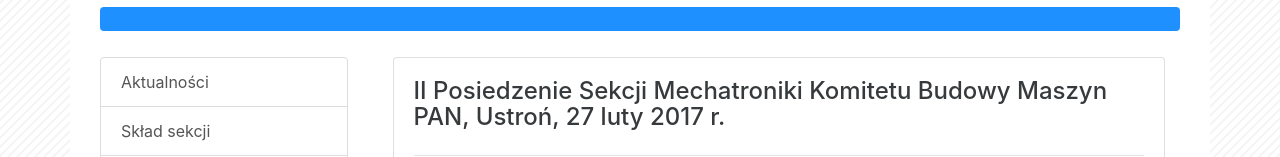
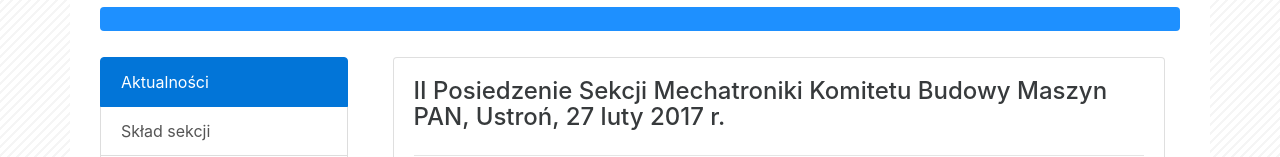
Before and after one commit to koralm/smkbm_Pajor, a plain HTML site: page index.html in a window 1280 px wide. Shown: the part 323-480 px from the top of the page. Drawn offline with Linux system fonts and the light colour scheme; a script that the page names is missing.

Commit message:
add active to news

```diff
--- a/index.html
+++ b/index.html
@@ -38,7 +38,7 @@
         <div class="row">
           <div class="col-xs-6 col-md-3">
             <div class="list-group">
-              <button id="news" type="button" class="list-group-item list-group-item-action">Aktualności</button>
+              <button id="news" type="button" class="list-group-item list-group-item-action active">Aktualności</button>
               <button id="members" type="button" class="list-group-item list-group-item-action">Skład sekcji</button>
               <button id="range" type="button" class="list-group-item list-group-item-action">Zakres działania</button>
               <button id="conf" type="button" class="list-group-item list-group-item-action">Konferencje</button>
```
